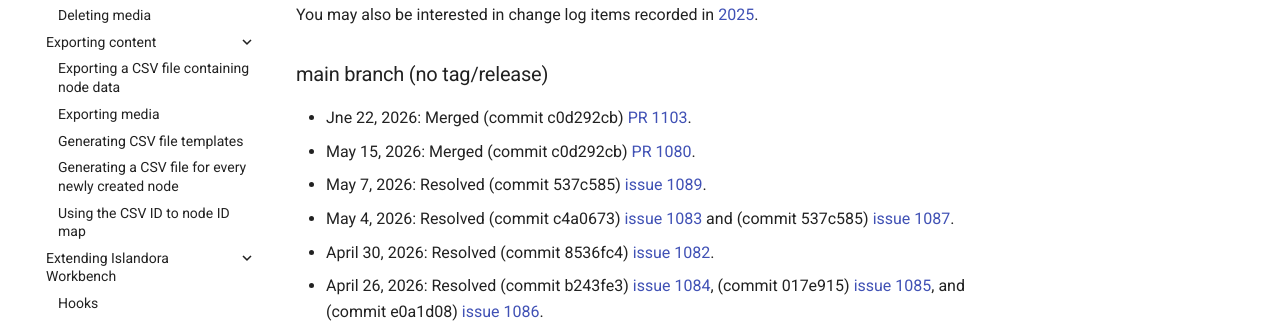
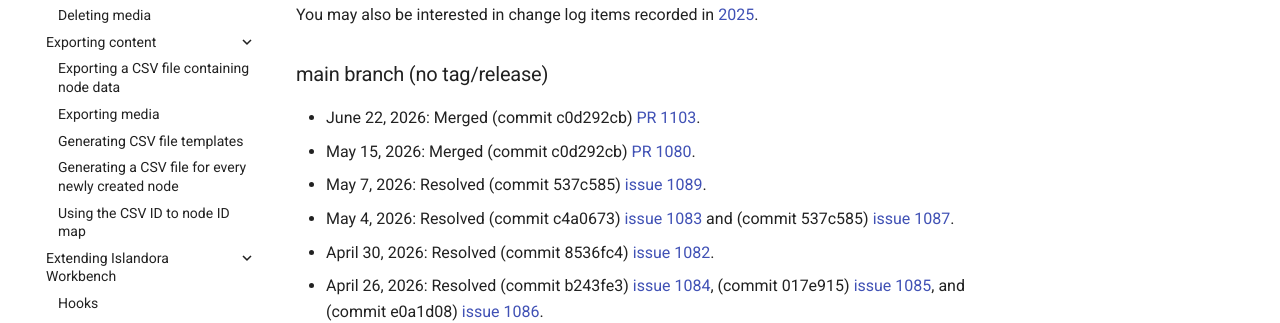
Before and after one commit to mjordan/islandora_workbench_docs, an MkDocs documentation site: the page built from docs/changelog.md, in a window 1280 px wide and 900 px high. Shown: the part 178-501 px from the top of the window. Built offline with MkDocs 1.6.1 and Material for MkDocs 9.7.7, drawn with Linux system fonts in a browser that asks for light colours; comment, search, counter and statistics services are not loaded.

Commit message:
Fixed typo in changelog.

```diff
--- a/docs/changelog.md
+++ b/docs/changelog.md
@@ -2,7 +2,7 @@
 
 ### main branch (no tag/release)
 
-* Jne 22, 2026: Merged (commit c0d292cb) [PR 1103](https://github.com/mjordan/islandora_workbench/pull/1103).
+* June 22, 2026: Merged (commit c0d292cb) [PR 1103](https://github.com/mjordan/islandora_workbench/pull/1103).
 * May 15, 2026: Merged (commit c0d292cb) [PR 1080](https://github.com/mjordan/islandora_workbench/pull/1080).
 * May 7, 2026: Resolved (commit 537c585) [issue 1089](https://github.com/mjordan/islandora_workbench/issues/1089).
 * May 4, 2026: Resolved (commit c4a0673) [issue 1083](https://github.com/mjordan/islandora_workbench/issues/1083) and (commit 537c585) [issue 1087](https://github.com/mjordan/islandora_workbench/issues/1087).
```
